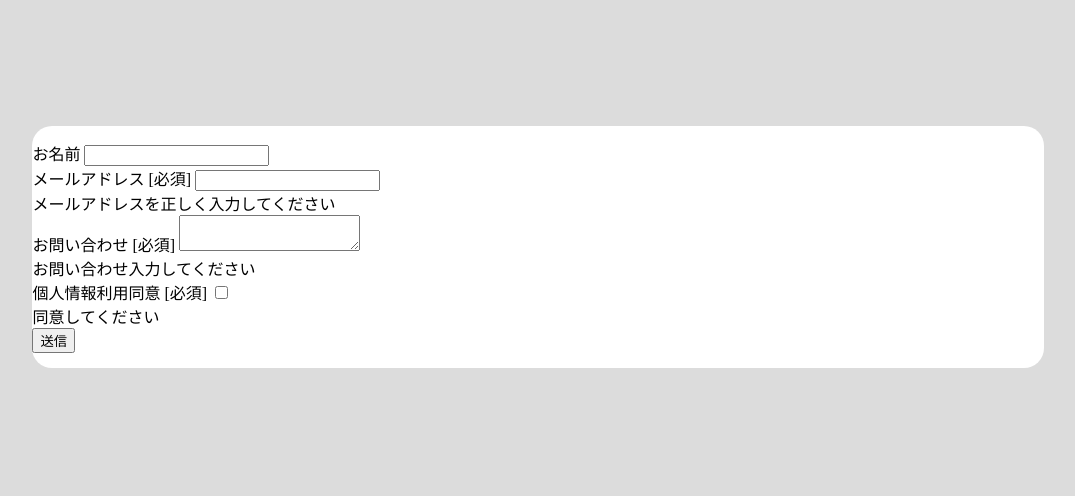
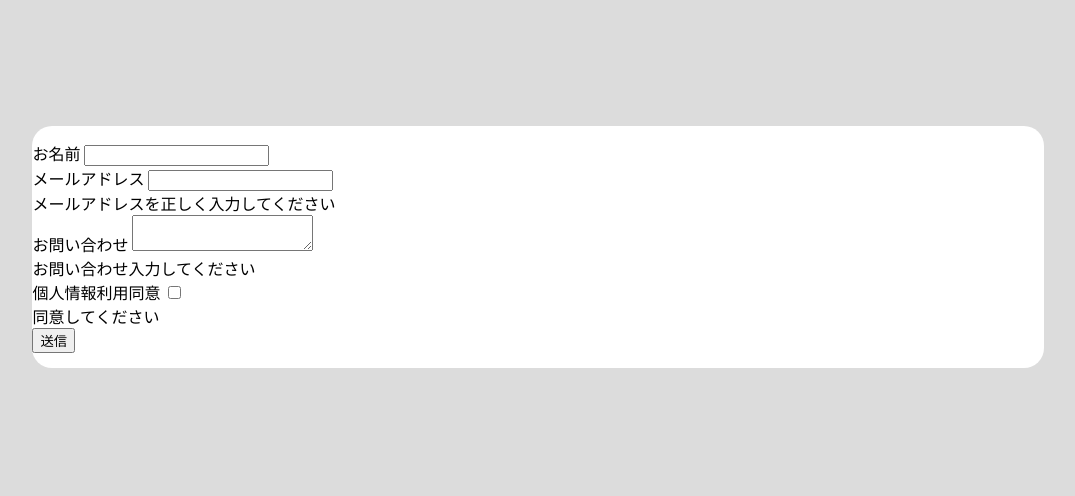
Before and after one commit to yuikunyeah/rogin-site, a plain HTML site: page coal.html in a window 1280 px wide. Shown: the whole page, without its empty margins (102-1177 px from the left). Drawn offline with Linux system fonts and the light colour scheme.

Commit message:
Update coal.html

```diff
--- a/coal.html
+++ b/coal.html
@@ -8,7 +8,7 @@
 
 
 
-
+<script src="https://sdk.form.run/js/v2/formrun.js"></script>
 
 
         <meta http-equiv="x-ua-compatible" content="ie=edge">
@@ -34,19 +34,19 @@
   </div>
 
   <div>
-    <label>メールアドレス [必須]</label>
+    <label>メールアドレス </label>
     <input name="メールアドレス" type="text" data-formrun-type="email" data-formrun-required>
     <div data-formrun-show-if-error="メールアドレス">メールアドレスを正しく入力してください</div>
   </div>
 
   <div>
-    <label>お問い合わせ [必須]</label>
+    <label>お問い合わせ </label>
     <textarea name="お問い合わせ" data-formrun-required></textarea>
     <div data-formrun-show-if-error="お問い合わせ">お問い合わせ入力してください</div>
   </div>
 
   <div>
-    <label>個人情報利用同意 [必須]</label>
+    <label>個人情報利用同意</label>
     <input type="checkbox" name="個人情報利用同意" data-formrun-required>
     <div data-formrun-show-if-error="個人情報利用同意">同意してください</div>
   </div>
```
